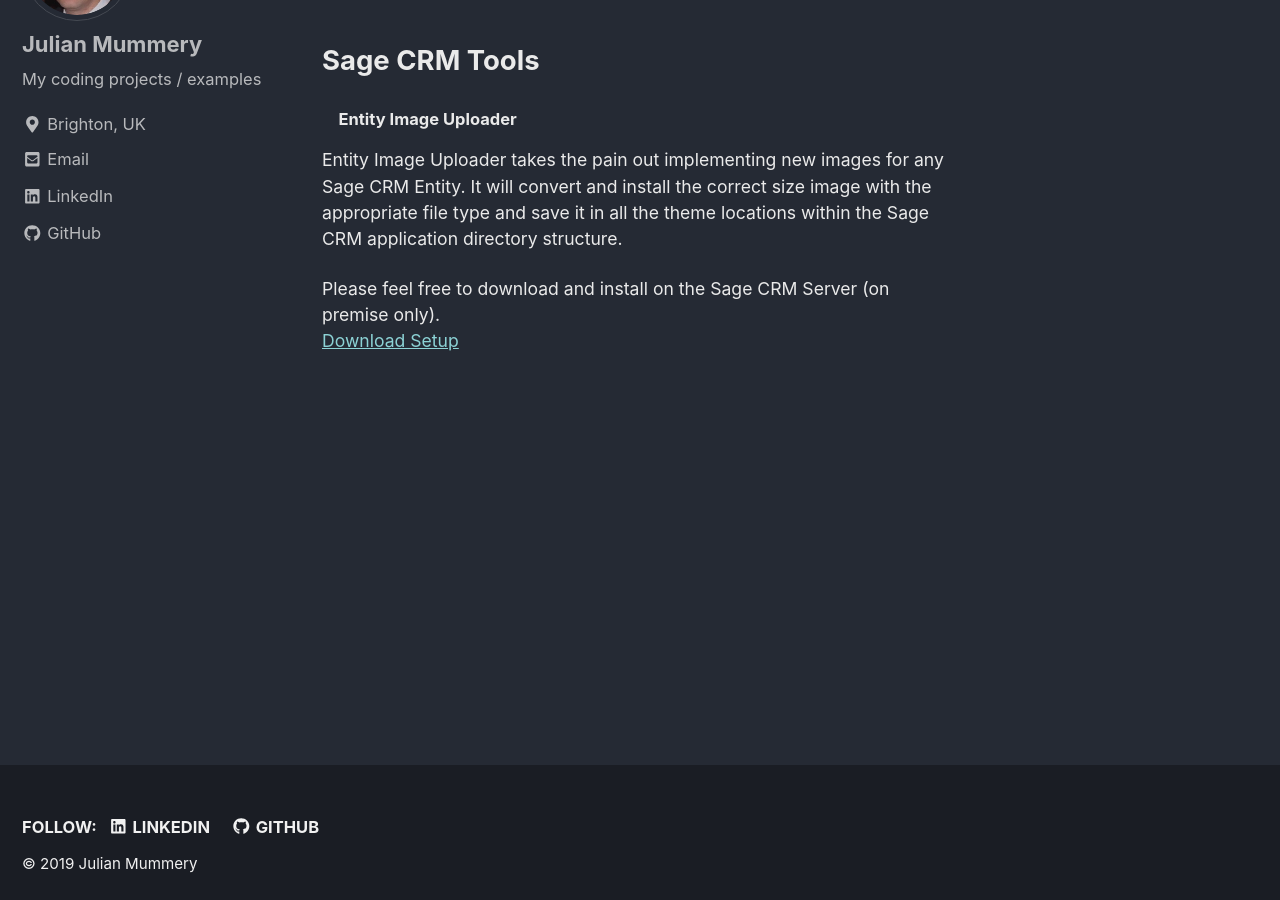
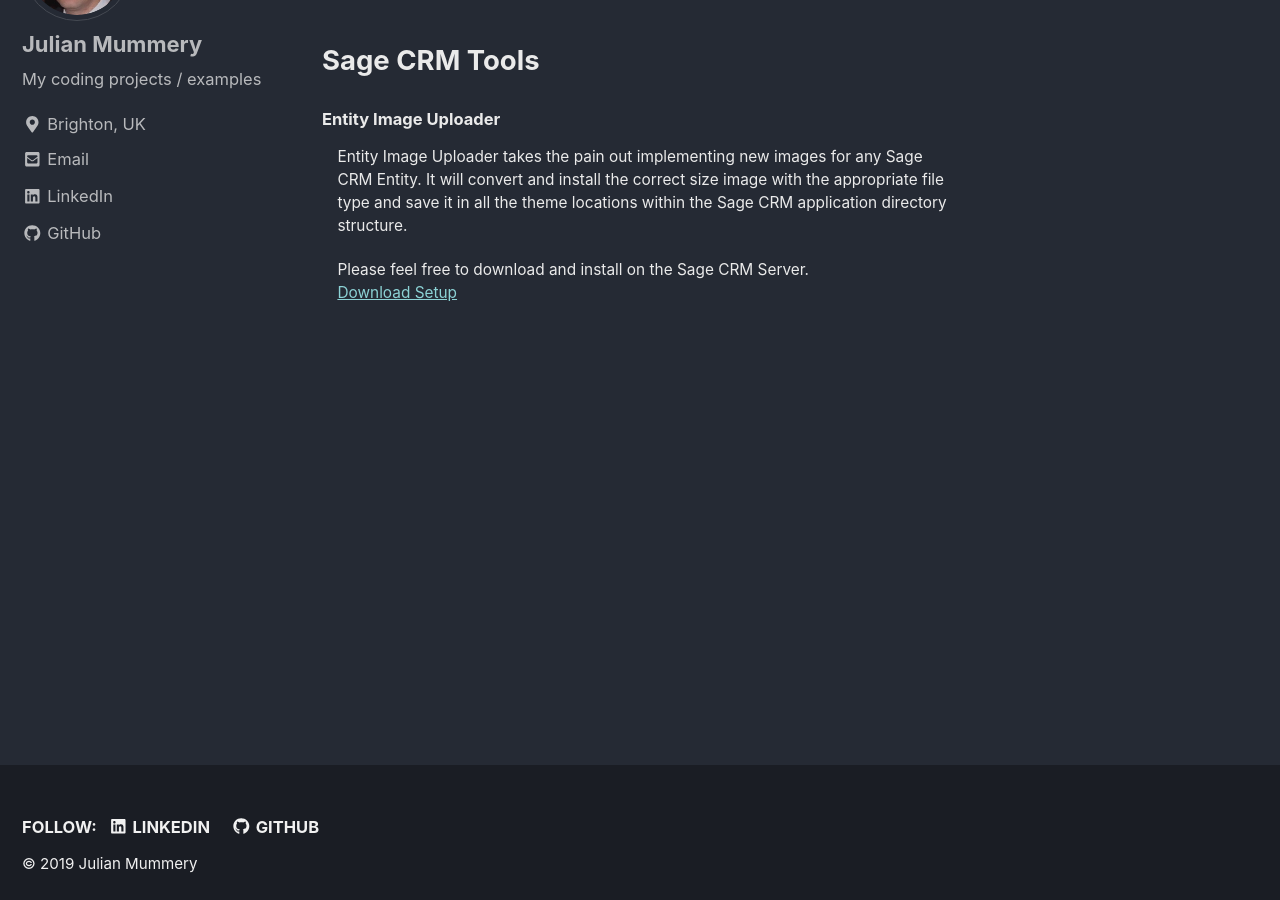
Before and after one commit to julianmummery/julianmummery.github.io, a Jekyll site: the page built from _pages/software.md, in a window 1280 px wide and 900 px high, scrolled down 521 px. Built offline with Jekyll 4.4.1, drawn with Linux system fonts in a browser that asks for light colours; nearby versions of some CDN libraries.

Commit message:
Update software.md

```diff
--- a/_pages/software.md
+++ b/_pages/software.md
@@ -10,7 +10,6 @@
 <p style="font-size:0.80em; margin-top:0; margin-bottom: 0;">Categorised in alphabetically ascending order: -</p>
 
 <h2>Sage CRM Tools</h2>
-<h5 style="padding-left:1em;">Entity Image Uploader</h5>
-
-<p style="font-size:0.80em;">Entity Image Uploader takes the pain out implementing new images for any Sage CRM Entity. It will convert and install the correct size image with the appropriate file type and save it in all the theme locations within the Sage CRM application directory structure.</p>
-<p style="font-size:0.80em;">Please feel free to download and install on the Sage CRM Server (on premise only).<br><a href="https://1drv.ms/u/s!At3810Vk-70NgU3xinJIc_Y4BJM-?e=IeqxAM" target="_blank">Download Setup</a></p>
+<h5>Entity Image Uploader</h5>
+<p style="padding-left:1em;font-size:0.70em;">Entity Image Uploader takes the pain out implementing new images for any Sage CRM Entity. It will convert and install the correct size image with the appropriate file type and save it in all the theme locations within the Sage CRM application directory structure.</p>
+<p style="padding-left:1em;font-size:0.70em;">Please feel free to download and install on the Sage CRM Server.<br><a href="https://1drv.ms/u/s!At3810Vk-70NgU3xinJIc_Y4BJM-?e=IeqxAM" target="_blank">Download Setup</a></p>
```
